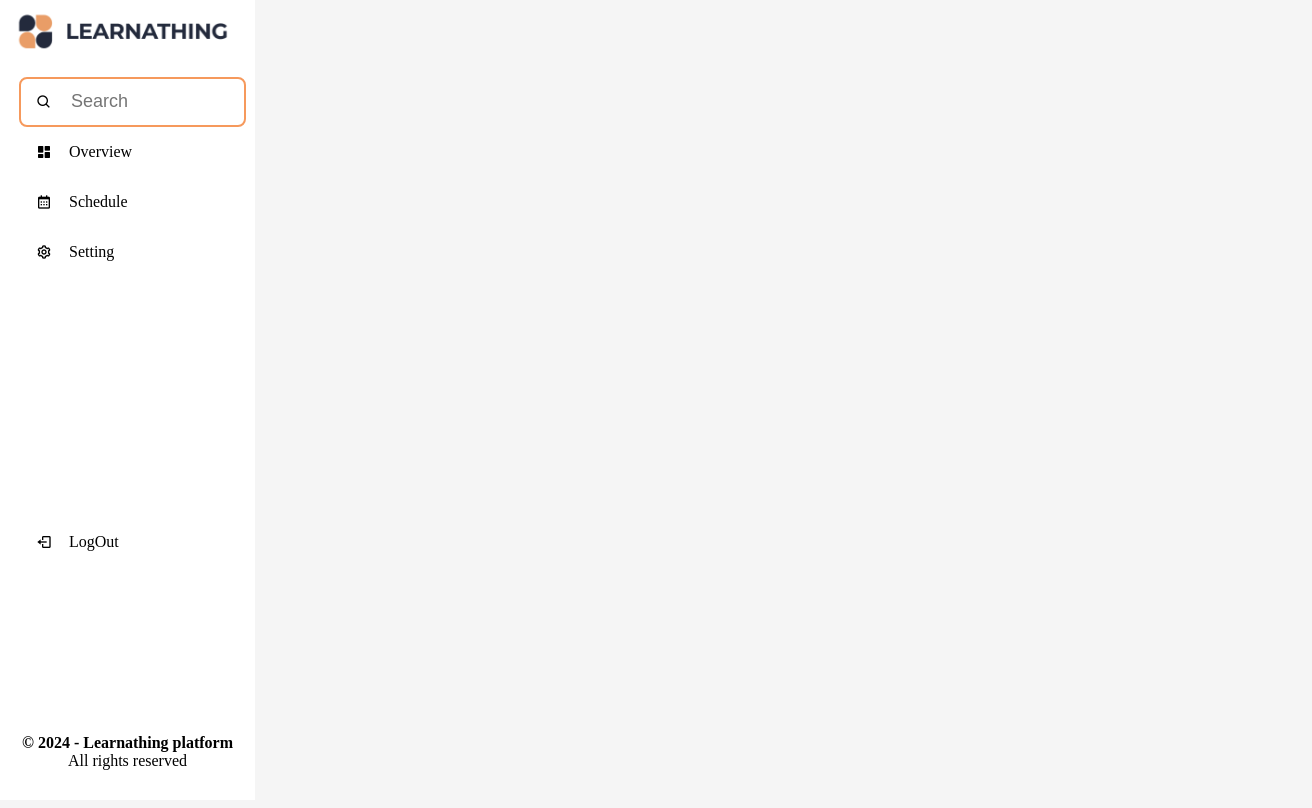
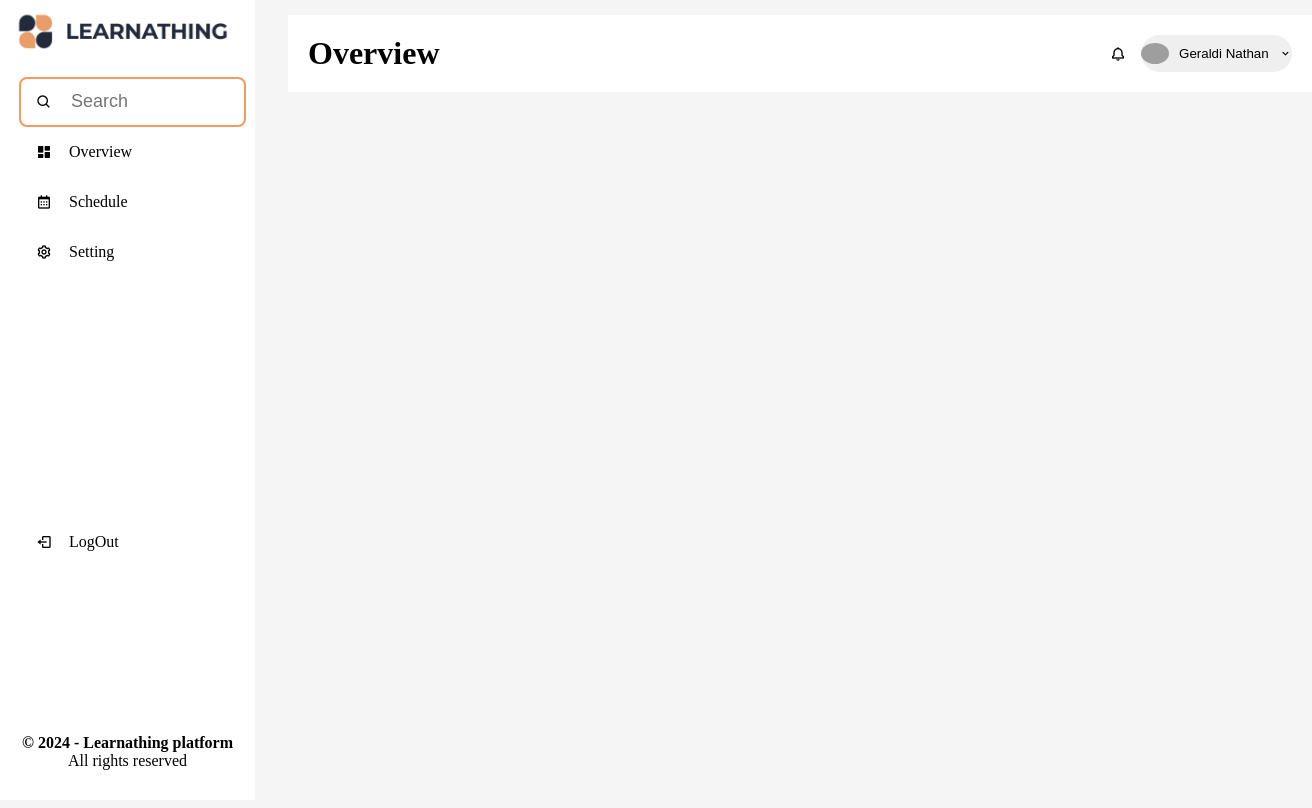
Before and after one commit to GeraldiNathan/LearnAThing-PTOK, a plain HTML site: page index.html in a window 1280 px wide. Shown: the whole page, 1312 px wide, since content can reach past the window. Drawn offline with nearby package versions, Linux system fonts and the light colour scheme; grey boxes are pictures that could not be loaded.

Commit message:
Feat(Header): Dropdown Profile Done

```diff
--- a/index.html
+++ b/index.html
@@ -68,6 +68,25 @@
 
     <!-- Header Section -->
     <!-- Isinya : Title tab, Notification, Dropdown Profile -->
+    <div class="container-header">
+      <div class="header-content">
+        <span class="tab-title">Overview</span>
+        <div class="DropdownProfile">
+          <i class="bx bx-bell"></i>
+          <button class="ProfileButton">
+            <img
+              src="https://mdbcdn.b-cdn.net/img/new/avatars/2.webp"
+              alt=""
+              width="28px"
+            />
+            <span> Geraldi Nathan </span>
+            <i class="bx bx-chevron-down"></i>
+          </button>
+        </div>
+      </div>
+    </div>
+
+
 
     <!-- Main Section -->
     <!-- Isinya : Statistik Data dummy  -->
--- a/style.css
+++ b/style.css
@@ -29,7 +29,6 @@ body {
 }
 
 .sidenav .bot-nav {
-  /* margin-top: 23rem; */
   margin-top: 15rem;
 }
 
@@ -101,3 +100,45 @@ body {
 .mainTxtFooter {
   font-weight: 700;
 }
+
+.container-header {
+  margin-left: 18rem;
+  width: 80%;
+  background-color: white;
+  padding: 20px;
+  margin-top: 15px;
+}
+
+.header-content {
+  display: flex;
+  justify-content: space-between;
+  gap: 20rem;
+}
+
+.tab-title {
+  font-size: xx-large;
+  font-weight: bold;
+}
+
+.DropdownProfile {
+  display: flex;
+  gap: 15px;
+}
+
+.DropdownProfile .bx-bell {
+  display: flex;
+  justify-content: center;
+  align-items: center;
+}
+
+.ProfileButton {
+  display: flex;
+  align-items: center;
+  gap: 10px;
+  border-radius: 100px;
+  border: none;
+}
+
+.ProfileButton img {
+  border-radius: 50%;
+}
```
